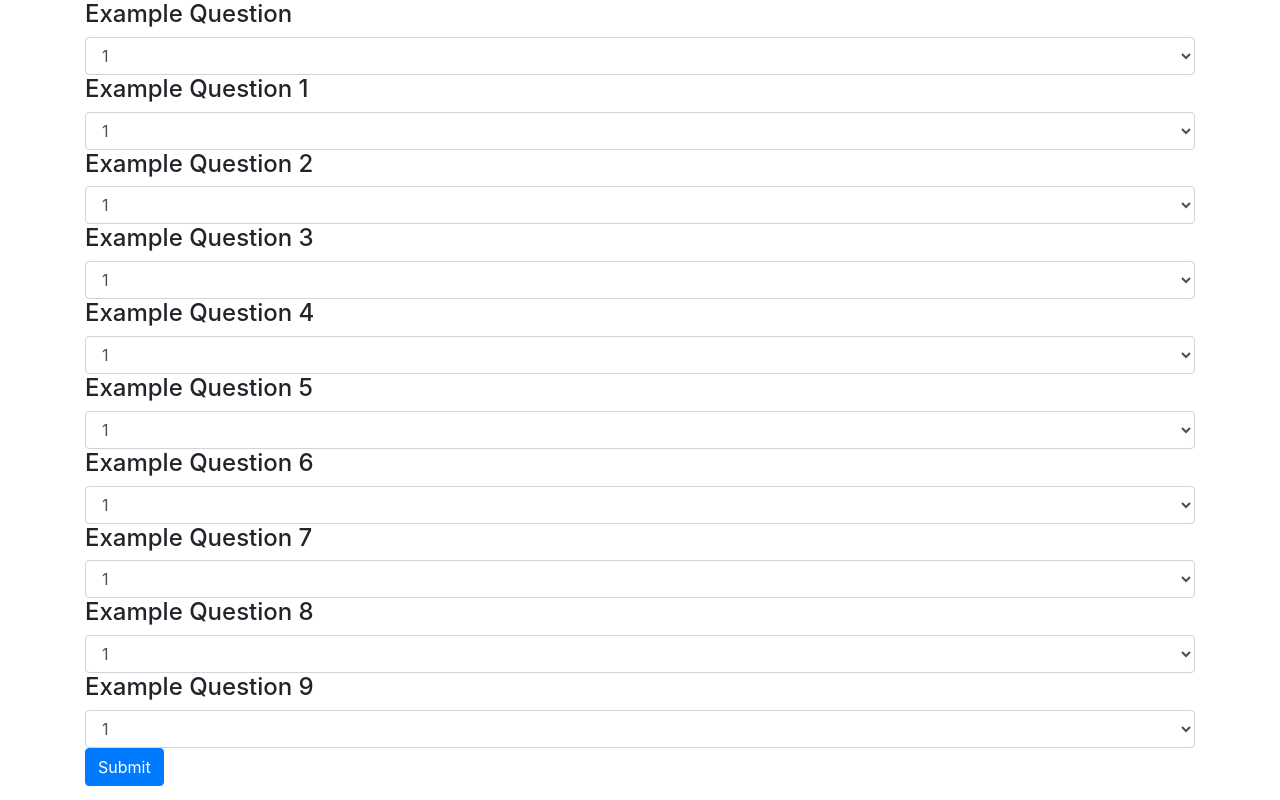
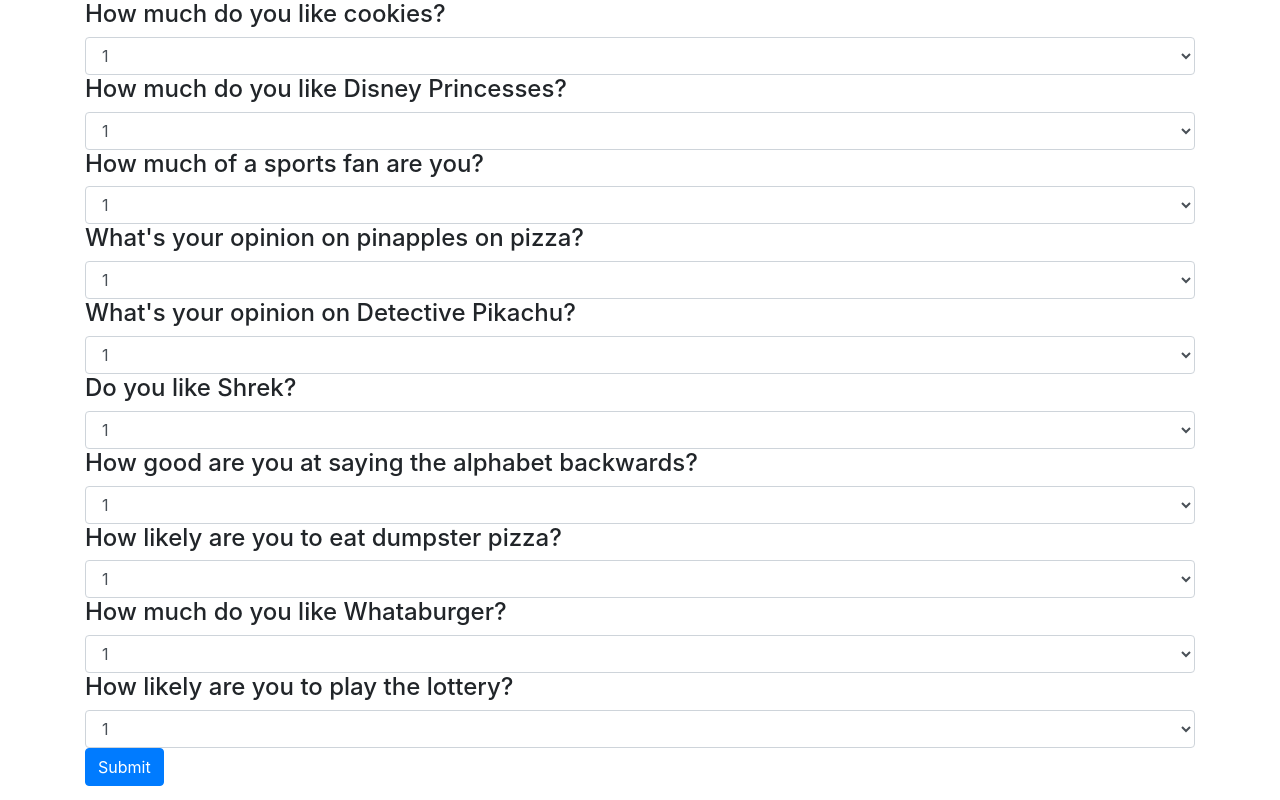
Before and after one commit to jjmonte20/friendfinder, a website: page app/public/survey.html in a window 1280 px wide. Drawn offline with nearby package versions, Linux system fonts and the light colour scheme.

Commit message:
moved folders to the correct location

```diff
--- a/public/survey.html
+++ b/app/public/survey.html
@@ -13,7 +13,7 @@
                 <div class="questions">
                     <!-- Question box is where I should put all of the information for a given question -->
                     <div class="questionbox">
-                        <h4>Example Question</h4>
+                        <h4>How much do you like cookies?</h4>
                         <select class="form-control">
                             <!-- Answers need to be catagorized from 1 through 5 -->
                             <option>1</option>
@@ -25,7 +25,7 @@
                     </div>
                     <!-- Will need 10 of these -->
                     <div class="questionbox">
-                        <h4>Example Question 1</h4>
+                        <h4>How much do you like Disney Princesses?</h4>
                         <select class="form-control">
                             <option>1</option>
                             <option>2</option>
@@ -35,7 +35,7 @@
                         </select>
                     </div>
                     <div class="questionbox">
-                        <h4>Example Question 2</h4>
+                        <h4>How much of a sports fan are you?</h4>
                         <select class="form-control">
                             <option>1</option>
                             <option>2</option>
@@ -45,7 +45,7 @@
                         </select>
                     </div>
                     <div class="questionbox">
-                        <h4>Example Question 3</h4>
+                        <h4>What's your opinion on pinapples on pizza?</h4>
                         <select class="form-control">
                             <option>1</option>
                             <option>2</option>
@@ -55,7 +55,7 @@
                         </select>
                     </div>
                     <div class="questionbox">
-                        <h4>Example Question 4</h4>
+                        <h4>What's your opinion on Detective Pikachu?</h4>
                         <select class="form-control">
                             <option>1</option>
                             <option>2</option>
@@ -65,7 +65,7 @@
                         </select>
                     </div>
                     <div class="questionbox">
-                        <h4>Example Question 5</h4>
+                        <h4>Do you like Shrek?</h4>
                         <select class="form-control">
                             <option>1</option>
                             <option>2</option>
@@ -75,7 +75,7 @@
                         </select>
                     </div>
                     <div class="questionbox">
-                        <h4>Example Question 6</h4>
+                        <h4>How good are you at saying the alphabet backwards?</h4>
                         <select class="form-control">
                             <option>1</option>
                             <option>2</option>
@@ -85,7 +85,7 @@
                         </select>
                     </div>
                     <div class="questionbox">
-                        <h4>Example Question 7</h4>
+                        <h4>How likely are you to eat dumpster pizza?</h4>
                         <select class="form-control">
                             <option>1</option>
                             <option>2</option>
@@ -95,7 +95,7 @@
                         </select>
                     </div>
                     <div class="questionbox">
-                        <h4>Example Question 8</h4>
+                        <h4>How much do you like Whataburger?</h4>
                         <select class="form-control">
                             <option>1</option>
                             <option>2</option>
@@ -105,7 +105,7 @@
                         </select>
                     </div>
                     <div class="questionbox">
-                        <h4>Example Question 9</h4>
+                        <h4>How likely are you to play the lottery?</h4>
                         <select class="form-control">
                             <option>1</option>
                             <option>2</option>
```
Also changed, not shown: app/data/friendfinder.js (renamed from data/friendfinder.js), app/public/index.html (renamed from public/index.html), app/routing/apiRoutes.js (added), app/routing/htmlRoutes.js (added).
